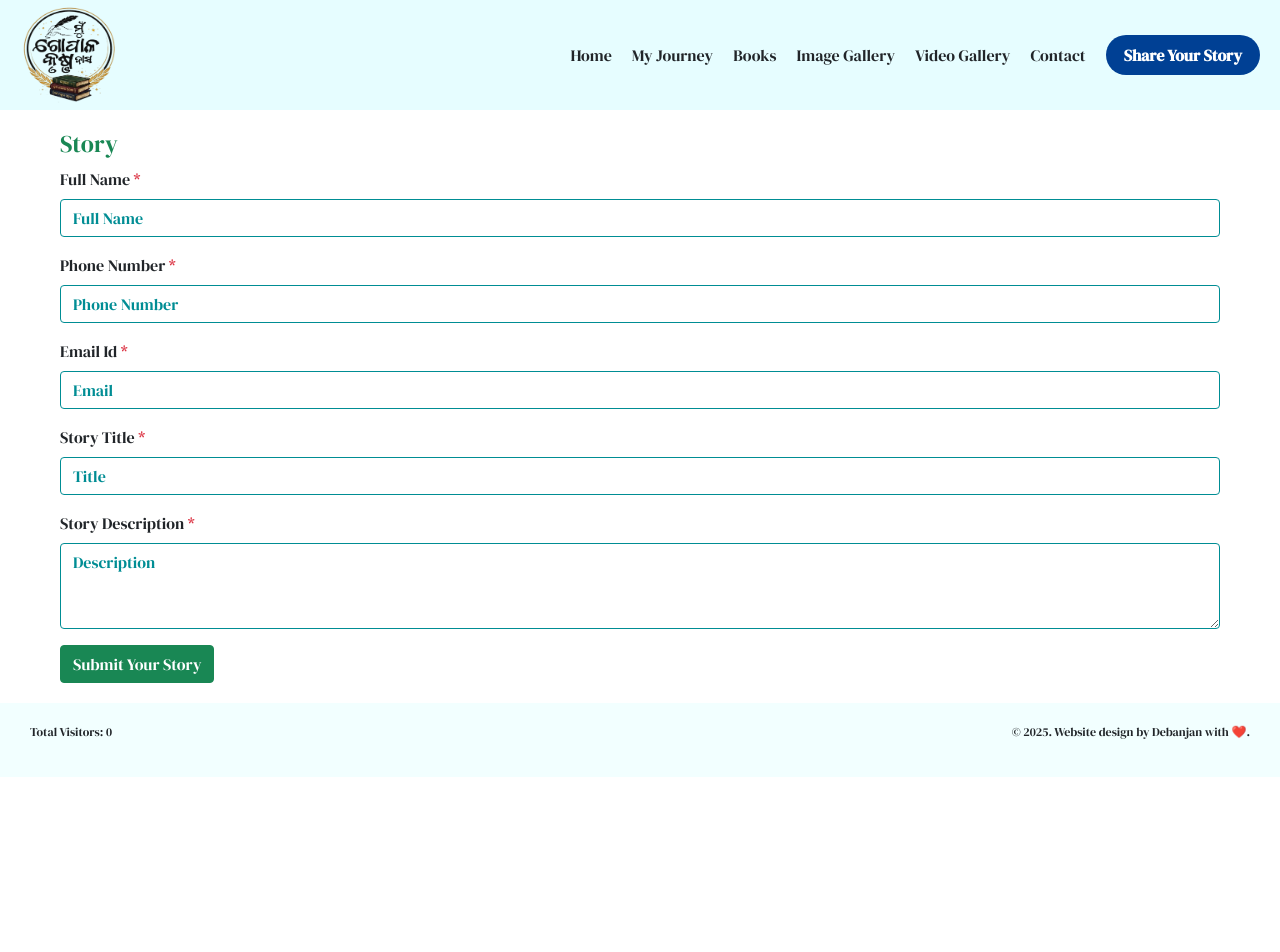
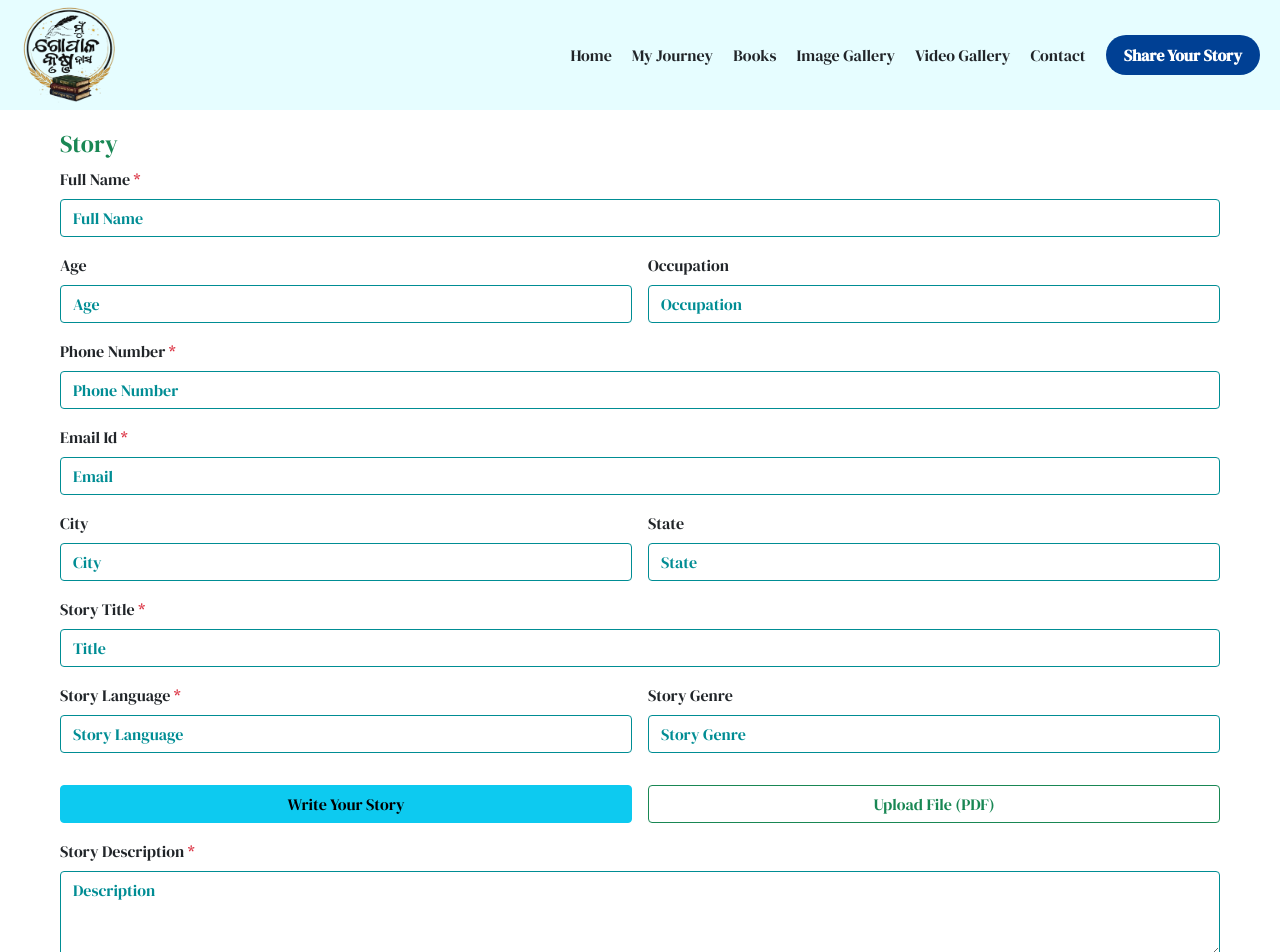
Before and after one commit to DebanjanChatterjeeMERNSTACK/gopal-das-frontend1, a React (Vite) app: page /share-your-story in a window 1280 px wide. Shown: the top 952 px of the page. Before the commit the page ends 800 px from the top, so only its background shows below. Built offline with nearby package versions, Linux system fonts and the light colour scheme; no server answers.

Commit message:
first commit

```diff
--- a/src/component/ShareStory/Share.jsx
+++ b/src/component/ShareStory/Share.jsx
@@ -1,5 +1,4 @@
 import React, { useState } from "react";
-
 import Swal from "sweetalert2";
 
 const URL = import.meta.env.VITE_URL;
@@ -8,30 +7,40 @@ const Share = () => {
   const [fullName, setfullname] = useState("");
   const [phone, setphone] = useState("");
   const [email, setemail] = useState("");
+  const [age, setage] = useState(null);
+  const [occupation, setoccupation] = useState("");
+  const [city, setcity] = useState("");
+  const [state, setstate] = useState("");
   const [storyTitle, setstorytitle] = useState("");
+  const [storylang, setstorylang] = useState("");
+  const [storyfile, setstoryfile] = useState(null);
+  const [storygenre, setstorygenre] = useState("");
   const [storyDescription, setstorydescription] = useState("");
+  const [uploadfile, setuploadfile] = useState(true);
   const [loading, setloading] = useState(false);
 
   const handleSubmit = (e) => {
     e.preventDefault();
     try {
       setloading(true);
-      const formdata = {
-        fullName: fullName,
-        phone: phone,
-        email: email,
-        storyTitle: storyTitle,
-        storyDescription: storyDescription,
-      };
 
-      console.log(formdata)
+      const formDatas = new FormData();
+      formDatas.append("fullName", fullName);
+      formDatas.append("phone", phone);
+      formDatas.append("email", email);
+      formDatas.append("occupation", occupation);
+      formDatas.append("city", city);
+      formDatas.append("state", state);
+      formDatas.append("age", age);
+      formDatas.append("storyTitle", storyTitle);
+      formDatas.append("storyDescription", storyDescription);
+      formDatas.append("storyGenre", storygenre);
+      formDatas.append("storyLang", storylang);
+      formDatas.append("storyLinkPdf", storyfile);
 
       fetch(`${URL}/story`, {
         method: "POST",
-        headers: {
-          "Content-Type": "application/json",
-        },
-        body: JSON.stringify(formdata),
+        body: formDatas,
       })
         .then((res) => res.json())
         .then((data) => {
@@ -42,6 +51,13 @@ const Share = () => {
             setfullname("");
             setphone("");
             setemail("");
+            setage(null)
+            setoccupation("")
+            setstorygenre("")
+            setstorylang("")
+            setcity("")
+            setstate("")
+            setstoryfile(null)
             Swal.fire({
               title: data.text,
               icon: data.mess, // 'success', 'error', 'warning', 'info', or 'question'
@@ -84,7 +100,37 @@ const Share = () => {
                 }}
               />
             </div>
+            <div className="row g-3 mb-3">
+              {/* Age  */}
+              <div className="col-md-6">
+                <label className="form-label fw-semibold">
+                  Age <span className="text-danger"></span>
+                </label>
 
+                <input
+                  className="form-control"
+                  type="number"
+                  placeholder="Age"
+                  value={age}
+                  onChange={(e) => setage(e.target.value)}
+                />
+              </div>
+
+              {/* occupation */}
+              <div className="col-md-6">
+                <label className="form-label fw-semibold">
+                  Occupation <span className="text-danger"></span>
+                </label>
+
+                <input
+                  className="form-control"
+                  type="text"
+                  placeholder="Occupation"
+                  value={occupation}
+                  onChange={(e) => setoccupation(e.target.value)}
+                />
+              </div>
+            </div>
             <div className="mb-3">
               <label htmlFor="formFile" className="form-label">
                 Phone Number <span className="text-danger">*</span>
@@ -117,6 +163,37 @@ const Share = () => {
                 }}
               />
             </div>
+            <div className="row g-3 mb-3">
+              {/* city  */}
+              <div className="col-md-6">
+                <label className="form-label fw-semibold">
+                  City <span className="text-danger"></span>
+                </label>
+
+                <input
+                  className="form-control"
+                  type="text"
+                  placeholder="City"
+                  value={city}
+                  onChange={(e) => setcity(e.target.value)}
+                />
+              </div>
+
+              {/* State */}
+              <div className="col-md-6">
+                <label className="form-label fw-semibold">
+                  State <span className="text-danger"></span>
+                </label>
+
+                <input
+                  className="form-control"
+                  type="text"
+                  placeholder="State"
+                  value={state}
+                  onChange={(e) => setstate(e.target.value)}
+                />
+              </div>
+            </div>
             <div className="mb-3">
               <label htmlFor="formFile" className="form-label">
                 Story Title <span className="text-danger">*</span>
@@ -133,6 +210,66 @@ const Share = () => {
                 }}
               />
             </div>
+            <div className="row g-3 mb-3">
+              {/* Lang  */}
+              <div className="col-md-6">
+                <label className="form-label fw-semibold">
+                  Story Language <span className="text-danger">*</span>
+                </label>
+
+                <input
+                  className="form-control"
+                  type="text"
+                  placeholder="Story Language"
+                  required
+                  value={storylang}
+                  onChange={(e) => setstorylang(e.target.value)}
+                />
+              </div>
+
+              {/* genra */}
+              <div className="col-md-6">
+                <label className="form-label fw-semibold">
+                  Story Genre <span className="text-danger"></span>
+                </label>
+
+                <input
+                  className="form-control"
+                  type="text"
+                  placeholder="Story Genre"
+                  value={storygenre}
+                  onChange={(e) => setstorygenre(e.target.value)}
+                />
+              </div>
+            </div>
+            <div className="row g-3 mb-3 mt-3">
+              <div className="col-md-6">
+                <button
+                  type="button"
+                  className={`btn ${uploadfile ? "btn-info" : "btn-outline-info"} w-100`}
+                  onClick={() => {setuploadfile(true)
+                  setstoryfile(null)
+                   }
+                  }
+                >
+                  Write Your Story
+                </button>
+              </div>
+
+              <div className="col-md-6">
+                <button
+                  type="button"
+                  className={`btn ${!uploadfile ? "btn-success" : "btn-outline-success"} w-100`}
+                  onClick={() => {setuploadfile(false)
+                   setstorydescription("")
+                   }
+                   }
+                >
+                  Upload File (PDF)
+                </button>
+              </div>
+            </div>
+            {uploadfile ? (
               <div className="mb-3">
                 <label
                   htmlFor="exampleFormControlTextarea1"
@@ -150,6 +287,26 @@ const Share = () => {
                   onChange={(e) => setstorydescription(e.target.value)}
                 ></textarea>
               </div>
+            ) : (
+              <div className="mb-3">
+                <label
+                  htmlFor="exampleFormControlTextarea1"
+                  className="form-label"
+                >
+                  Story Description <span className="text-danger">*</span>
+                </label>
+                <input
+                  className="form-control"
+                  type="file"
+                  placeholder="Description"
+                  required
+                  accept="application/pdf"
+                  id="formFile"
+                  onChange={(e) => setstoryfile(e.target.files[0])}
+                />
+              </div>
+            )}
+
             {loading ? (
               <button className="btn btn-success" disabled>
                 <div className="spinner-border text-light" role="status"></div>
--- a/src/pages/Dashboard/Dashboard_story.jsx
+++ b/src/pages/Dashboard/Dashboard_story.jsx
@@ -158,7 +158,7 @@ const Dashboard_story = () => {
                       {e.storyDescription}
                     </td>
                     <td className="d-flex gap-2">
-                      <button
+                      {/* <button
                         className={`btn btn-sm ${
                           e.isPublished ? "btn-success" : "btn-warning"
                         }`}
@@ -167,7 +167,7 @@ const Dashboard_story = () => {
                         }
                       >
                         {e.isPublished ? "Unpublish" : "Publish"}
-                      </button>
+                      </button> */}
 
                       <button
                         type="button"
```
Also changed, not shown: 1 other file (tests, documents, lock files or other folders). Lines whose indentation alone changed are shown as unchanged.
